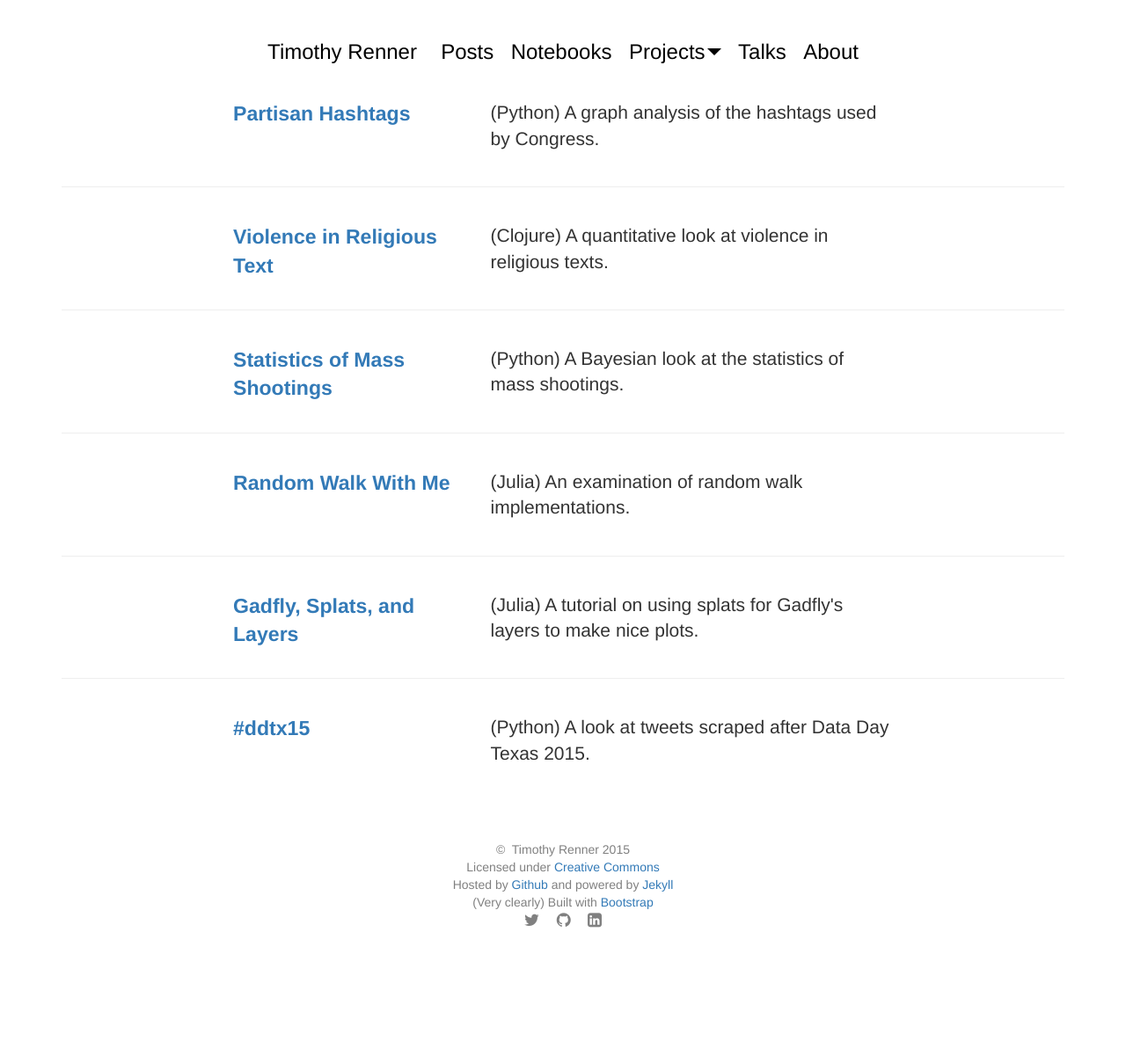
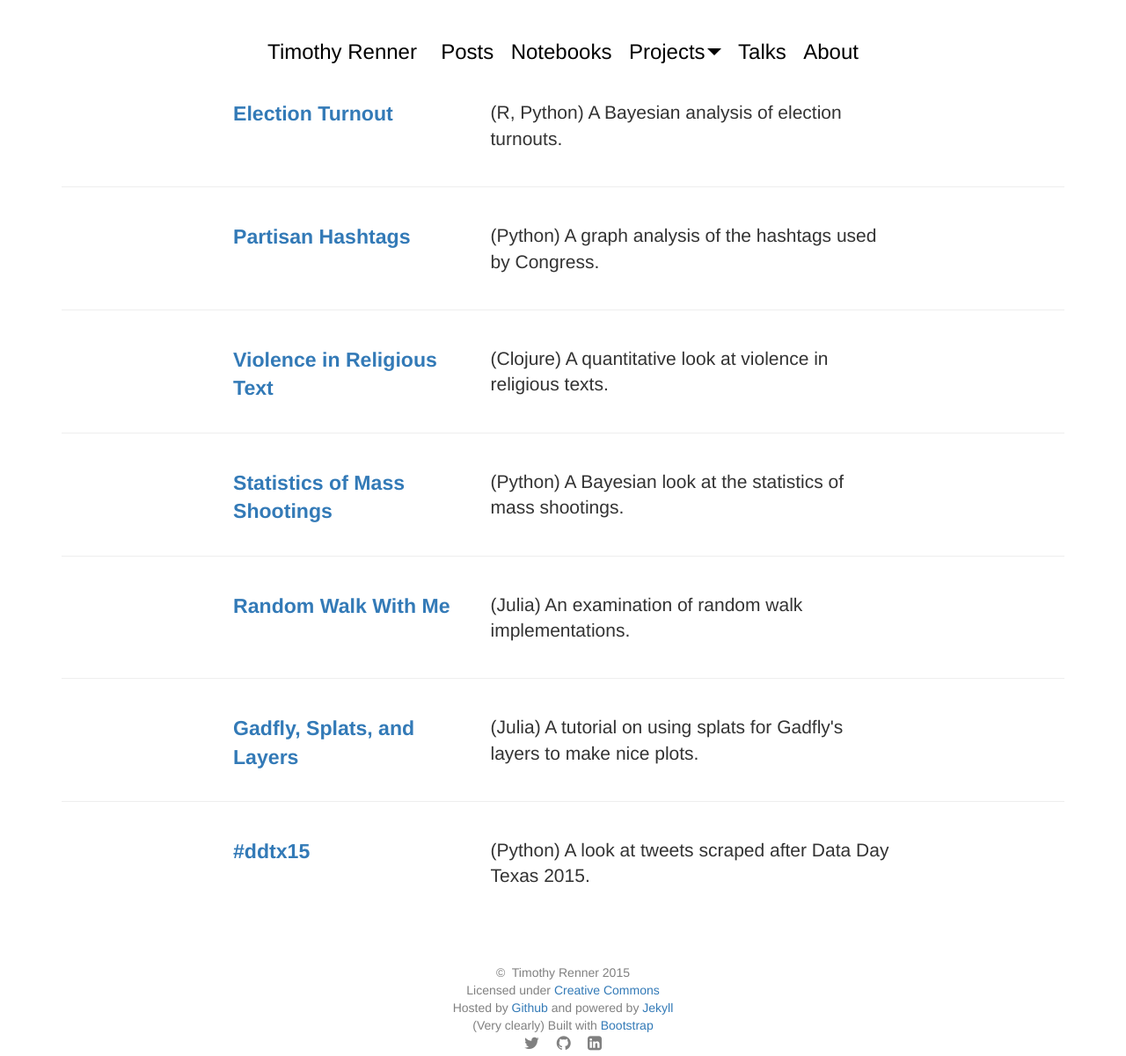
Before and after one commit to timothyrenner/timothyrenner.github.io, a Jekyll site: the page built from notebooks/index.html, in a window 1280 px wide. Shown: the whole page at 88% size. Built offline with Jekyll 4.4.1, drawn with Linux system fonts in a browser that asks for light colours; nearby versions of some CDN libraries; before the commit the page ends 1061 px from its top, so only the background shows below that.

Commit message:
Updated notebooks section with the election turnout post.

```diff
--- a/notebooks/index.html
+++ b/notebooks/index.html
@@ -4,6 +4,16 @@ title: timothyrenner.github.io
 ---
 
 <div class="container">
+    <div class="row">
+        <div class="col-md-offset-2 col-md-3">
+            <a class="lead notebook-title" href="https://github.com/timothyrenner/election-turnout-analysis/blob/master/election-turnout.Rmd">Election Turnout</a>
+        </div>
+        <div class="col-md-5">
+            <p class="lead">(R, Python) A Bayesian analysis of election turnouts.</p>
+        </div>
+    </div>
+    <hr>
+    <br>
     <div class="row">
         <div class="col-md-offset-2 col-md-3">
             <a class="lead notebook-title" href="https://github.com/timothyrenner/partisan_hashtags">Partisan Hashtags</a>
```
